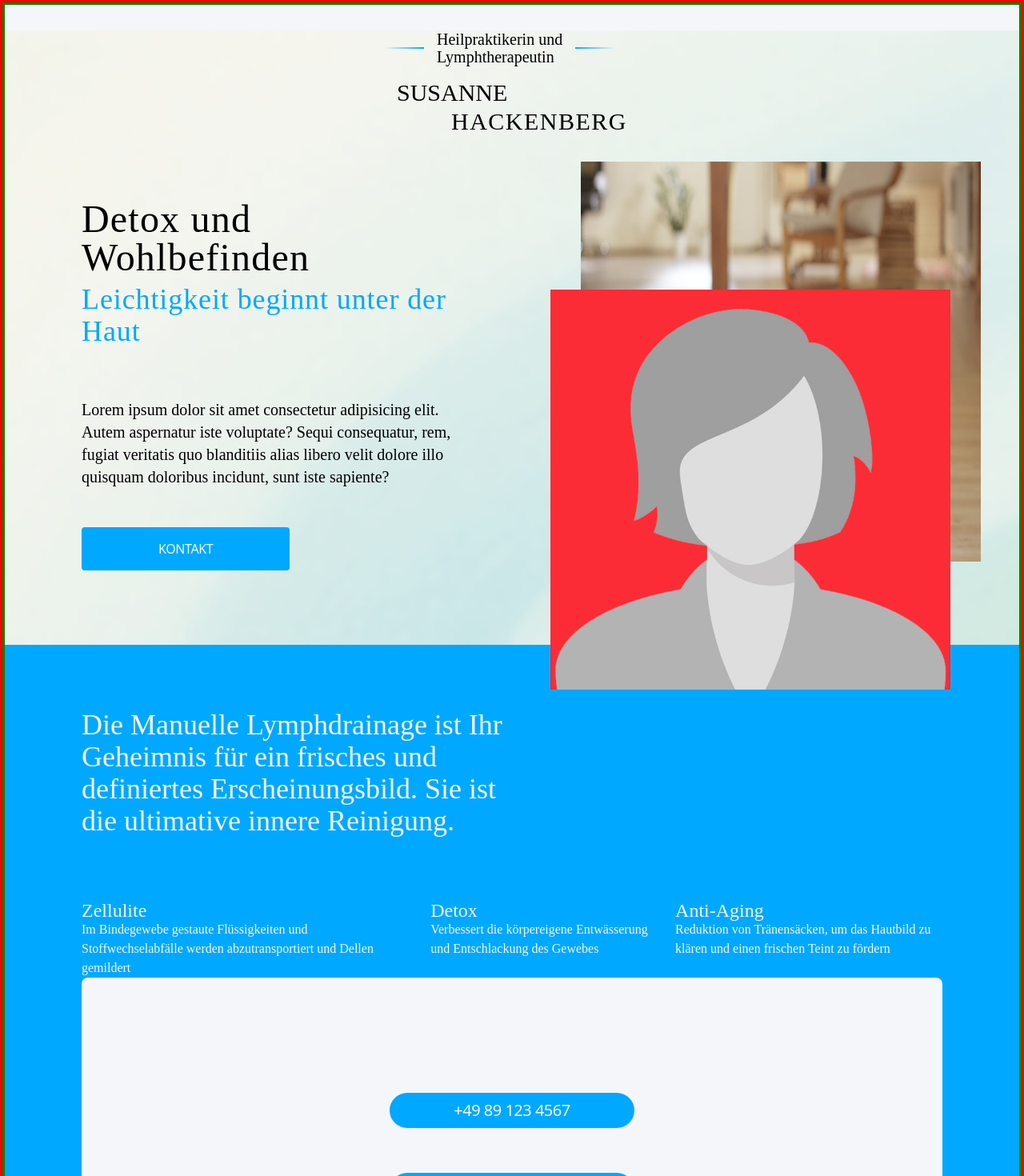
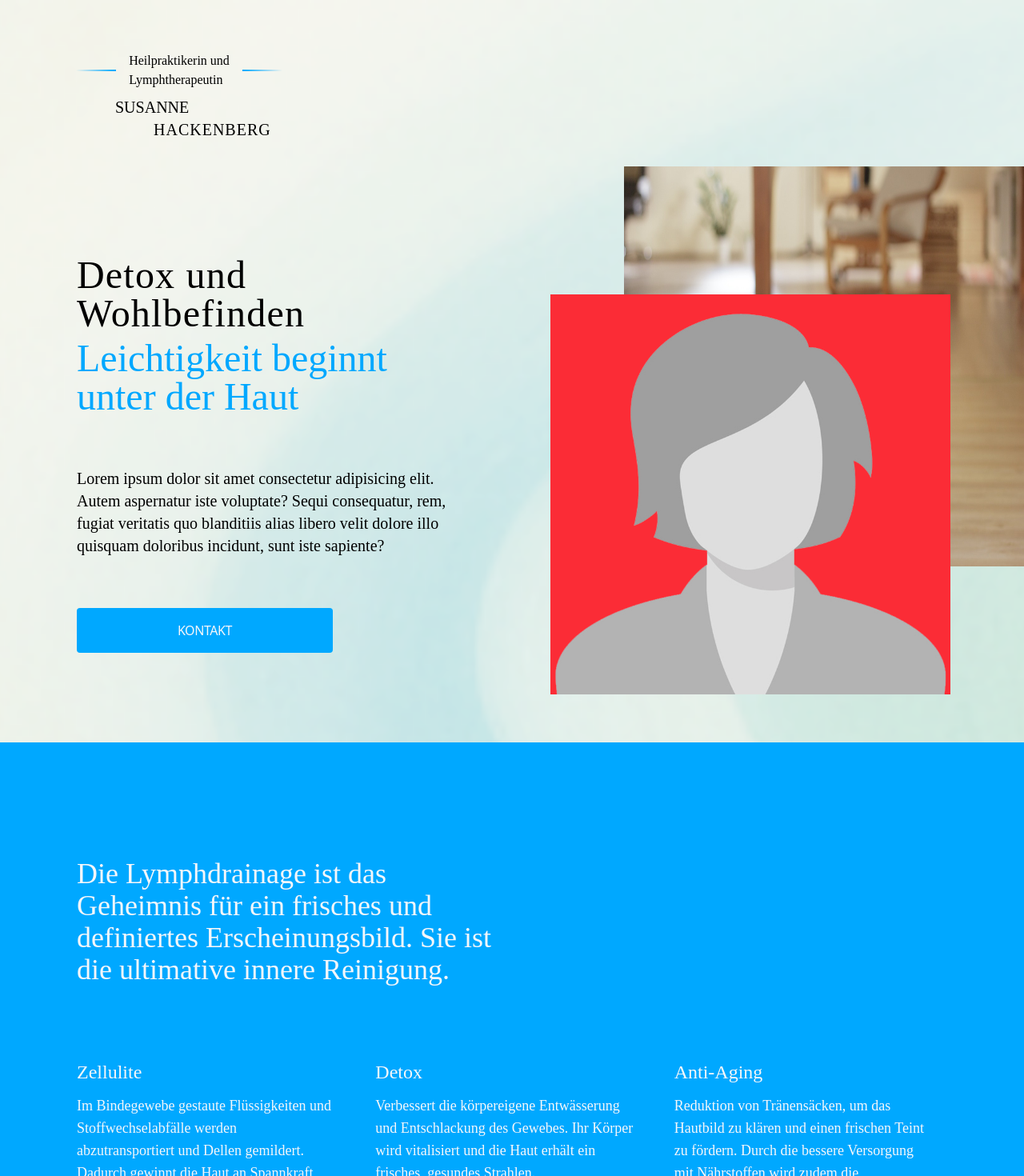
Before and after one commit to dscmari/susanne-h, a React (Vite) app: page / in a window 1280 px wide. Shown: the top 1470 px of the page at 80% size. Built offline with nearby package versions, Linux system fonts and the light colour scheme; a web font is replaced by a local one.

Commit message:
finish beauty cards section and introduction and start service section

```diff
--- a/src/App.tsx
+++ b/src/App.tsx
@@ -4,6 +4,7 @@ import Footer from "./components/Footer.tsx";
 import ScrollToTopButton from "./components/ScrollToTopButton.tsx";
 import checkIsMobile from "./utils/checkIsMobile";
 import BeautyCards from "./components/BeautyCards.tsx";
+import Services from "./components/Services.tsx";
 
 function App() {
   const isMobile = checkIsMobile();
@@ -11,12 +12,16 @@ function App() {
   return (
     <div id="home-container" className="relative">
       <Introduction isMobile={isMobile} />
-      <BeautyCards isMobile={isMobile}/>
+      <BeautyCards isMobile={isMobile} />
+
+      <Services isMobile={isMobile} />
 
       <div className="my-16">
-        <div className="my-12">
-          <img src="/aloe.jpg" alt="Praxisräume" />
-        </div>
+        {isMobile && (
+          <div className="my-12">
+            <img src="/aloe.jpg" alt="Praxisräume" />
+          </div>
+        )}
 
         <section id="anwendungen" className="rounded mx-8">
           <p className="py-4">
@@ -52,7 +57,7 @@ function App() {
             </p>
           </div>
         </section>
-        <Kontakt/>
+        <Kontakt />
         <section id="lymphdrainage" className="mx-8 mt-16">
           <h1>Wie funktionert eine Lymphdrainage?</h1>
           <p className="my-4">
@@ -75,7 +80,7 @@ function App() {
           </p>
         </section>
       </div>
-      <Kontakt/>
+      <Kontakt />
       <Footer />
       <ScrollToTopButton />
     </div>
--- a/src/components/BeautyCards.tsx
+++ b/src/components/BeautyCards.tsx
@@ -55,40 +55,48 @@ export default function BeautyCards({ isMobile }: Props) {
           </section>
         </div>
       ) : (
-        <div className="bg-custom-blue text-custom-white -mt-8 px-24">
-          <h1 className="!text-4xl w-1/2 py-20">
-            Die Manuelle Lymphdrainage ist Ihr Geheimnis für ein frisches und
+        <div className="bg-custom-blue text-custom-white -mt-8 px-24 py-36">
+          <h1 className="!text-4xl w-1/2 pb-24">
+            Die Lymphdrainage ist das Geheimnis für ein frisches und
             definiertes Erscheinungsbild. Sie ist die ultimative innere
             Reinigung.
           </h1>
 
-          <div className="flex gap-8">
-            <div className="">
-              <h1 className="">Zellulite</h1>
-              <p className="">
+          <div className="flex gap-8 text-lg">
+            <div className="flex-1">
+              <h1 className="mb-4">Zellulite</h1>
+              <p className="pr-4">
                 Im Bindegewebe gestaute Flüssigkeiten und Stoffwechselabfälle
-                werden abzutransportiert und Dellen gemildert
+                werden abzutransportiert und Dellen gemildert. Dadurch gewinnt
+                die Haut an Spannkraft und Elastizität zurück.
               </p>
             </div>
 
-            <div className="">
-              <h1 className="">Detox</h1>
-              <p className="">
+            <div className="flex-1">
+              <h1 className="mb-4">Detox</h1>
+              <p className="pr-4">
                 Verbessert die körpereigene Entwässerung und Entschlackung des
-                Gewebes
+                Gewebes. Ihr Körper wird vitalisiert und die Haut erhält ein
+                frisches, gesundes Strahlen.
               </p>
             </div>
 
-            <div className="">
-              <h1 className="">Anti-Aging</h1>
-              <p className="">
-                Reduktion von Tränensäcken, um das Hautbild zu klären und einen
-                frischen Teint zu fördern
+            <div className="flex-1">
+              <h1 className="mb-4">Anti-Aging</h1>
+              <p className="pr-4">
+               Reduktion von Tränensäcken, um das Hautbild zu klären und einen frischen Teint zu fördern. Durch die bessere Versorgung mit Nährstoffen wird zudem die Kollagenproduktion angeregt und feine Fältchen gemindert.
               </p>
             </div>
           </div>
 
-          <Kontakt />
+            <a
+                href="#kontakt"
+                className="block mt-24 max-w-xs px-24 py-4 text-center tracking-tight text-custom-blue bg-custom-white rounded"
+              >
+                KONTAKT
+                {/* <ArrowRight className="size-5" /> */}
+              </a>
+          {/* <Kontakt /> */}
         </div>
       )}
     </div>
--- a/src/components/Introduction.tsx
+++ b/src/components/Introduction.tsx
@@ -37,26 +37,27 @@ export default function Introduction({ isMobile }: Props) {
           </div>
         </div>
       ) : (
-        <div className="h-screen">
-          <div className="my-8 max-w-xs mx-auto">
-            <h2 className="intro flex items-center font-thin gap-4">
+        <div>
+          {/* upper part */}
+          <div className="mx-16 pt-16 max-w-xs ">
+           <h2 className="intro !text-base flex font-thin gap-4 items-center justify-center">
               Heilpraktikerin und <br />
               Lymphtherapeutin
             </h2>
-            <div className=" merriweather mt-4">
-              <h1 className="!text-3xl pl-4"> SUSANNE</h1>
-              <h1 className="tracking-wider !text-3xl text-right pr-4">
+            <div className=" merriweather mt-2 max-w-1/2 mx-auto">
+              <h1 className="!text-xl"> SUSANNE</h1>
+              <h1 className="tracking-wider !text-xl text-right pl-12">
                 HACKENBERG
               </h1>
             </div>
           </div>
-
-          <div className="grid grid-cols-12 mx-12">
-            <div className="col-span-6 p-12 ">
-              <h1 className="!text-5xl font-thin tracking-wide">
+          {/* lower part */}
+          <div className="grid grid-cols-12 mx-12 py-36">
+            <div className="col-span-6 pl-12 pr-16">
+              <h1 className="!text-5xl tracking-wide">
                 Detox und Wohlbefinden
               </h1>
-              <h2 className="text-custom-blue !text-4xl tracking-wide mt-2">
+              <h2 className="text-custom-blue !text-5xl mt-2">
                 Leichtigkeit beginnt unter der Haut
               </h2>
               <p className="text-xl mt-16 mb-16">
@@ -67,21 +68,21 @@ export default function Introduction({ isMobile }: Props) {
               </p>
               <a
                 href="#kontakt"
-                className="px-24 py-4 text-center tracking-tight text-custom-white bg-custom-blue rounded"
+                className="block max-w-xs px-24 py-4 text-center tracking-tight text-custom-white bg-custom-blue rounded"
               >
                 KONTAKT
                 {/* <ArrowRight className="size-5" /> */}
               </a>
             </div>
             <div className="col-span-6 relative">
-              <div className="absolute top-0 right-0">
+              <div className="absolute -top-28 -right-12">
                 <img
                   src="aloe.jpg"
                   alt="Praxisräume"
                   style={{ height: "500px", width: "500px" }}
                 />
               </div>
-              <div className="landing-image bg-red-500 absolute top-40 left-12 z-100">
+              <div className="landing-image bg-red-500 absolute top-12 left-12 z-100">
                 <img
                   src="blank_woman_detailed_placeholder.png"
                   alt="portrait"
--- a/src/components/Kontakt.tsx
+++ b/src/components/Kontakt.tsx
@@ -2,7 +2,7 @@
 
 export default function Kontakt() {
   return (
-    <div className="md:bg-custom-white md:w-full md:rounded-lg md:flex md:items-center">
+    <div className="">
     <div className="md:p-16 text-center md:max-w-md md:mx-auto">
       <h1>Jetzt unverbindlich anfragen</h1>
       <p className="my-4 font-thin">
--- /dev/null
+++ b/src/components/Services.tsx
@@ -0,0 +1,15 @@
+type Props = {
+  isMobile: boolean;
+};
+
+export default function Services({ isMobile }: Props) {
+  return (
+    <div className="border-2 border-red-500">
+      {isMobile ?
+      <div>
+        <h1>Lymphdrainage</h1>
+        <p>l</p>?
+      </div> : <div></div>}
+    </div>
+  );
+}
--- a/src/index.css
+++ b/src/index.css
@@ -21,20 +21,10 @@
   font-display: swap;
 }
 
-html{
-  border: solid red 3px;
-  margin: 0;
-  padding:0;
-}
-body {
-  border: solid green 3px;
-  margin:0;
-  padding:0
-}
-
 :root {
   background-color: var(--color-custom-white);
   scroll-behavior: smooth;
+
 }
 p{
   font-family: 'Montserrat Variable';
```
